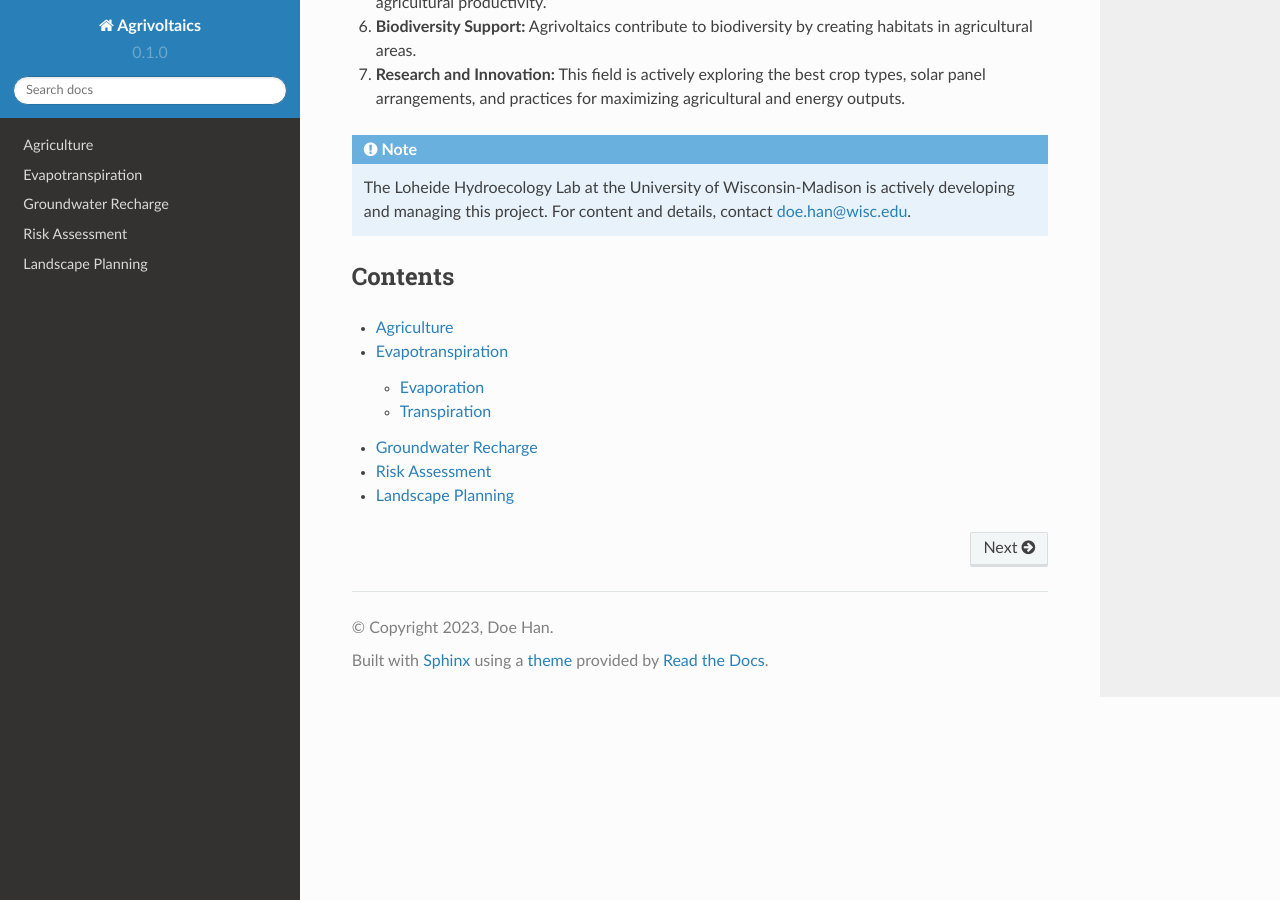
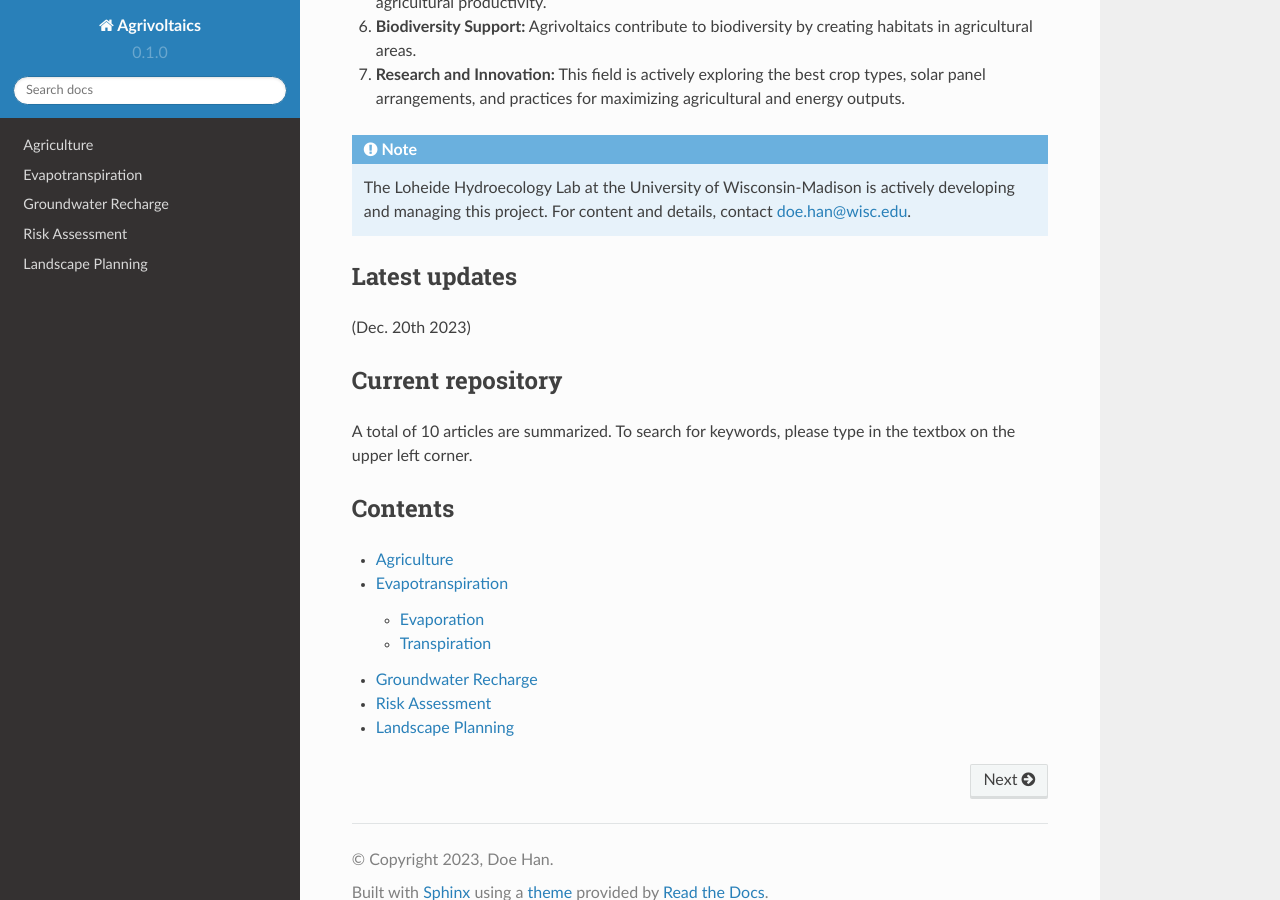
Before and after one commit to hanhydro/wiki, a Sphinx documentation site: the page built from docs/source/index.rst, in a window 1280 px wide and 900 px high, scrolled down 505 px. Built offline with Sphinx 7.4.7 and the Read the Docs theme 2.0.0, drawn with Linux system fonts in a browser that asks for light colours; pages that are not in the unit, such as notebooks, are missing from menus.

Commit message:
Update index.rst

```diff
--- a/docs/source/index.rst
+++ b/docs/source/index.rst
@@ -15,6 +15,16 @@
 
    The Loheide Hydroecology Lab at the University of Wisconsin-Madison is actively developing and managing this project. For content and details, contact doe.han@wisc.edu.
 
+Latest updates
+------------
+(Dec. 20th 2023)
+
+
+Current repository
+----------------
+A total of 10 articles are summarized. To search for keywords, please type in the textbox on the upper left corner.
+
+
 Contents
 --------
 
```
